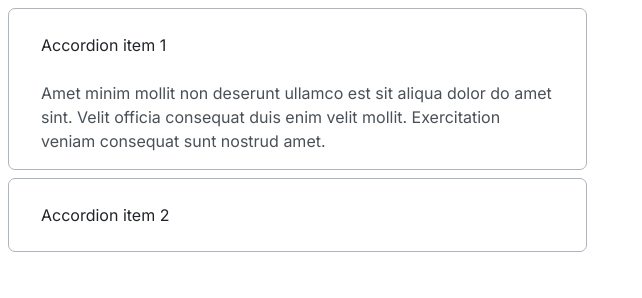
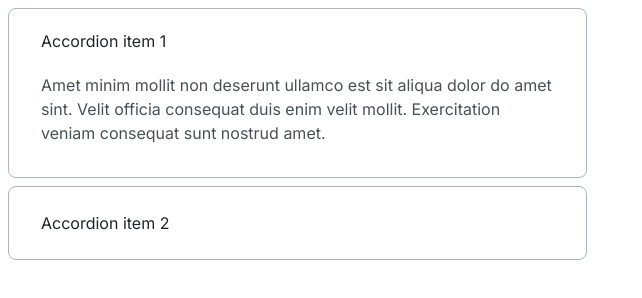
Before and after one commit to js-tasks-ru/htmlcss-20240913_radionova-elena, a website: page 03-lection1/02-accordion/index.html in a window 1280 px wide. Both pictures are taken after a click on the heading "Accordion item 1". Shown: the whole page, without its empty margins (0-642 px from the left). Drawn offline with Linux system fonts and the light colour scheme.

Commit message:
accordion some fixes

```diff
--- a/03-lection1/02-accordion/accordion.css
+++ b/03-lection1/02-accordion/accordion.css
@@ -1,5 +1,5 @@
-.accordion__container {
-    max-width: 579px;
+.accordion {
+    width: 579px;
     font-family: Inter;
 }
 
@@ -15,10 +15,8 @@
 
 .accordion__item {
     margin-bottom: 8px;
-    border: 1px solid;
-    border-color: var(--grey-3);
-    min-height: 72px;
-    border-radius: 7px;
+    border: 1px solid var(--grey-3);
+    border-radius: 8px;
     font-size: 16px;
     font-weight: 400;
     line-height: 24px;
@@ -35,8 +33,19 @@
     font-weight: 400;
     line-height: 24px;
     text-align: left;
-    padding-left: 2rem;
-    padding-right: 2rem;
+    padding: 0 2rem 2rem 2rem;
     margin-top: 0;
+    margin-bottom: 0;
     color: var(--grey-4);
 }
+
+.accordion__item[open] .summary__content {
+    padding-bottom: 32px;
+    padding-left: 32px;
+    padding-right: 32px;
+}
+
+.accordion__item[open] .accordion__summary {
+    padding-top: 20px;
+    padding-bottom: 20px;
+}
--- a/03-lection1/02-accordion/index.html
+++ b/03-lection1/02-accordion/index.html
@@ -8,7 +8,7 @@
 </head>
 
 <body>
-    <div class="accordion__container">
+    <div class="accordion">
         <details class="accordion__item">
             <summary class="accordion__summary">
                 Accordion item 1
```
